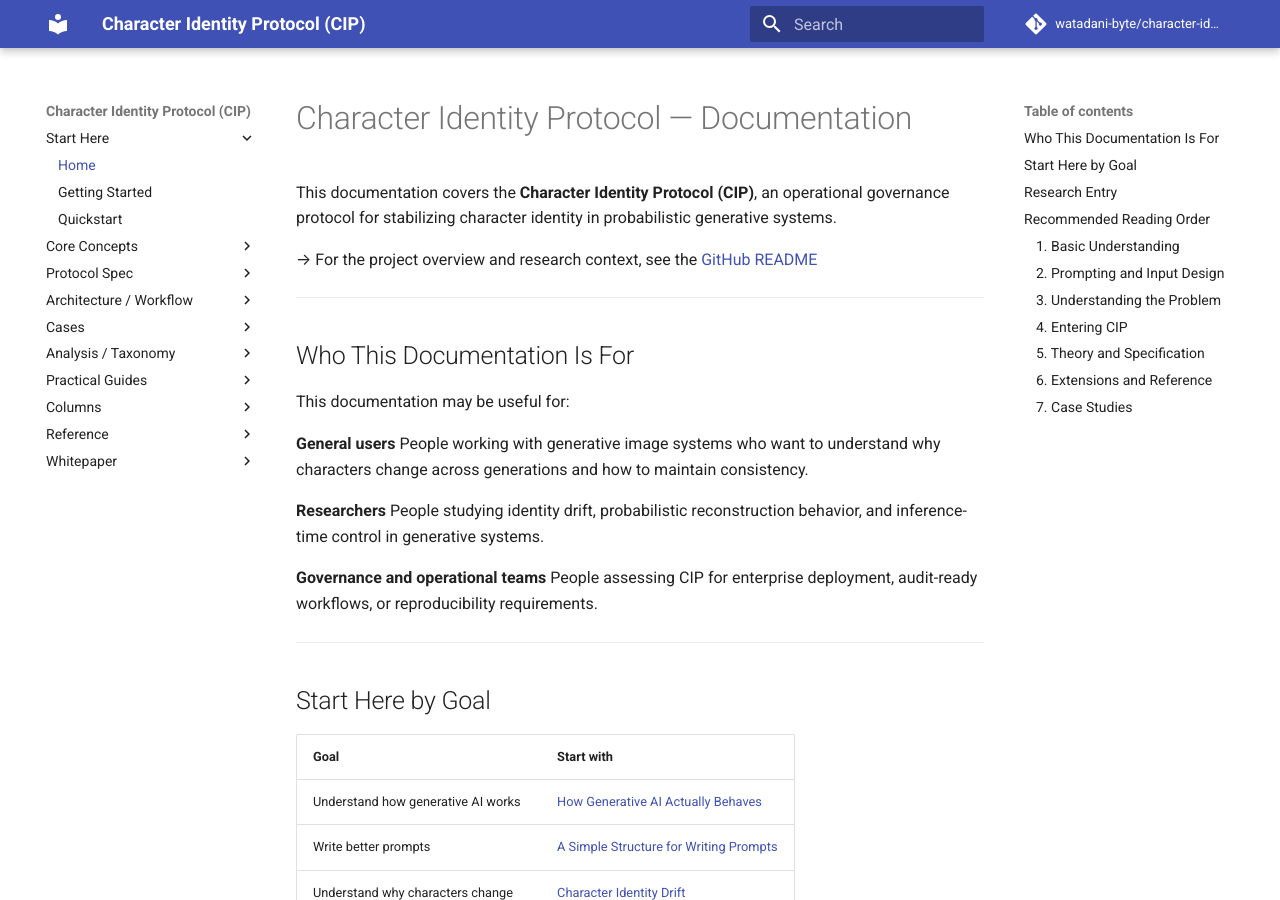
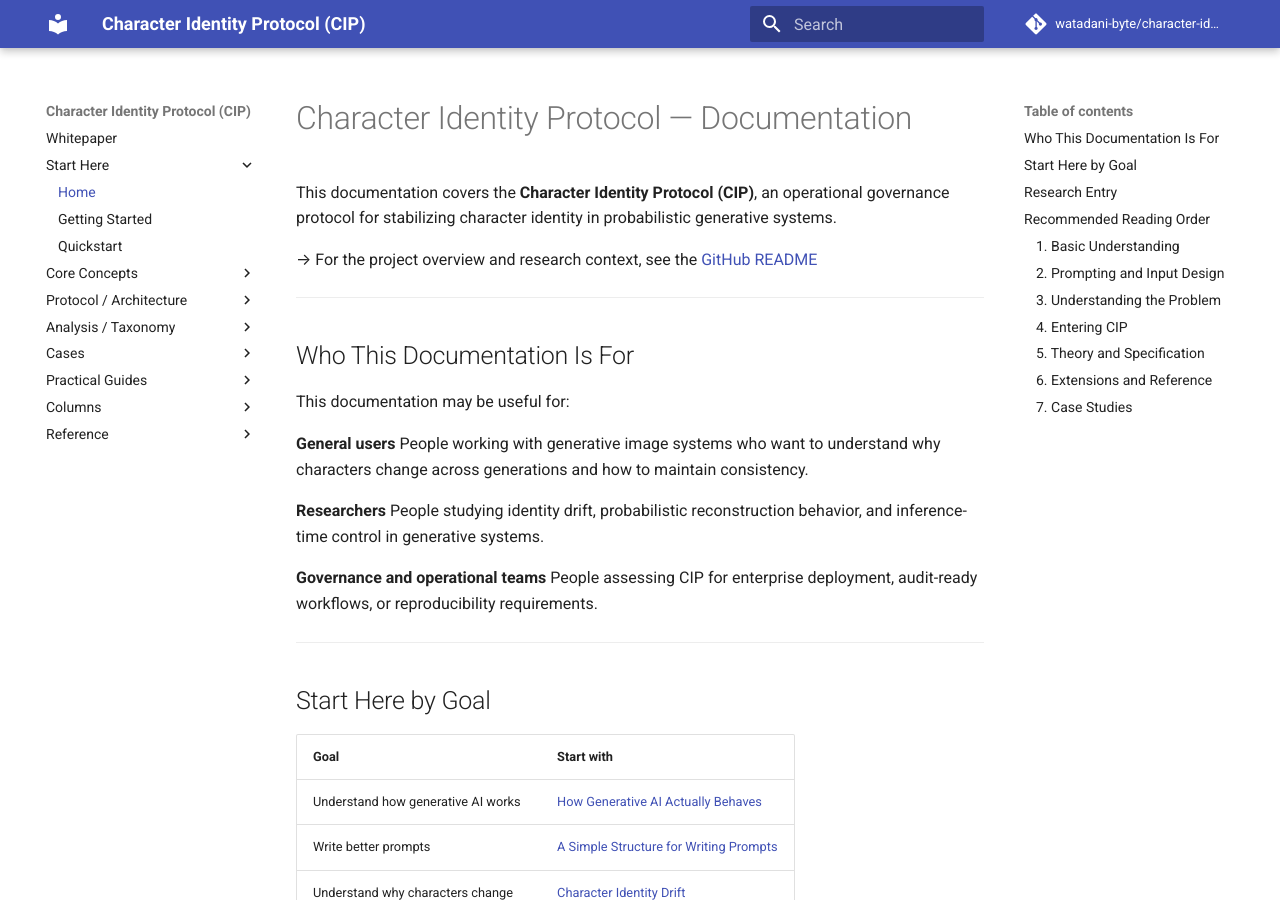
Before and after one commit to watadani-byte/character-identity-protocol, an MkDocs documentation site: the page built from docs/index.md, in a window 1280 px wide and 900 px high. Built offline with MkDocs 1.6.1 and Material for MkDocs 9.7.7, drawn with Linux system fonts in a browser that asks for light colours; comment, search, counter and statistics services are not loaded; part of the change alters nothing that is shown.

Commit message:
mkdocs.yml を更新

```diff
--- a/mkdocs.yml
+++ b/mkdocs.yml
@@ -12,6 +12,9 @@ theme:
   name: material
 
 nav:
+
+  # ─── Whitepaper (Top-level) ───────────────────────────────────
+  - Whitepaper: whitepaper_v1.md
 
   # ─── 1. Start Here ───────────────────────────────────────────
   - Start Here:
@@ -28,22 +31,27 @@ nav:
     - Character Consistency — An Observation: character_consistency_observation.md
     - Reproducibility Scope: reproducibility_scope.md
 
-  # ─── 3. Protocol Spec ────────────────────────────────────────
-  - Protocol Spec:
+  # ─── 3. Protocol / Architecture ──────────────────────────────
+  - Protocol / Architecture:
+    - Architecture Diagram: architecture_diagram.md
     - CIP Specification v0.1: cip_spec_v0.1.md
     - CIP Complete Specification: cip_complete_spec.md
     - CIP Integrated: cip_integrated.md
     - Quality Gate & Hard Abort: quality_gate_addendum.md
-    # 将来統合候補: Character_Identity_Protocol_Quality_Gate_Addendum.md (内容確認後に統合検討)
+    # 将来統合候補: Character_Identity_Protocol_Quality_Gate_Addendum.md
     - Quality Gate Addendum (Legacy): Character_Identity_Protocol_Quality_Gate_Addendum.md
     - Video Addendum: cip_video_addendum.md
+    - Master Document: master_document.md
+    # workflow_ab_character_consistency.json はnav対象外（JSON非対応）
+    # why_character_changes.md 内リンクからダウンロード可
 
-  # ─── 4. Architecture / Workflow ──────────────────────────────
-  - Architecture / Workflow:
-    - Architecture Diagram: architecture_diagram.md
-    - Master Document: master_document.md
-    # workflow_ab_character_consistency.json はMkDocsのnav対象外（JSONはページ非対応）
-    # 記事 why_character_changes.md 内のリンクから直接ダウンロード可能
+  # ─── 4. Analysis / Taxonomy ──────────────────────────────────
+  - Analysis / Taxonomy:
+    - Character Drift Taxonomy: character_drift_taxonomy.md
+    - Generative Character Drift — Technical Overview: column_character_drift_technical.md
+    - Applications: applications.md
+    - Legal Governance: legal_governance.md
+    - CIP vs Existing Methods: cip_vs_existing_methods.md
 
   # ─── 5. Cases ────────────────────────────────────────────────
   - Cases:
@@ -55,22 +63,14 @@ nav:
     - Case 05 — Serendipitous Creation: case_05_serendipitous.md
     - Case 06 — Gemini Validation: case_06_gemini.md
 
-  # ─── 6. Analysis / Taxonomy ──────────────────────────────────
-  - Analysis / Taxonomy:
-    - Character Drift Taxonomy: character_drift_taxonomy.md
-    - Generative Character Drift — Technical Overview: column_character_drift_technical.md
-    - Applications: applications.md
-    - Legal Governance: legal_governance.md
-    - CIP vs Existing Methods: cip_vs_existing_methods.md
-
-  # ─── 7. Practical Guides ─────────────────────────────────────
+  # ─── 6. Practical Guides ─────────────────────────────────────
   - Practical Guides:
     - Practical Prompting for Chat AI: practical_prompting_chat_ai.md
     - Decision Pack: decision_pack.md
     - A Simple Structure for Writing Prompts: column_prompt_structure.md
     - Writing Prompts for Image Generation: column_image_prompt_structure.md
 
-  # ─── 8. Columns ──────────────────────────────────────────────
+  # ─── 7. Columns ──────────────────────────────────────────────
   - Columns:
     - Before Consistent Characters: column_before_consistent_characters.md
     - How Generative AI Actually Behaves: column_how_generative_ai_behaves.md
@@ -79,16 +79,12 @@ nav:
     - Miracle Image: column_miracle_image.md
     - Production Notes: column_production.md
 
-  # ─── 9. Reference ────────────────────────────────────────────
+  # ─── 8. Reference ────────────────────────────────────────────
   - Reference:
     - Glossary: glossary.md
     - CIP Terminology Mapping: cip_terminology_mapping.md
     - White Paper Appendices: whitepaper_appendices.md
     # google0f9816b22fa83f81.html はSearch Console認証用のためnav除外
 
-  # ─── 10. Whitepaper ──────────────────────────────────────────
-  - Whitepaper:
-    - White Paper v1.0: whitepaper_v1.md
-
 plugins:
   - search
```
